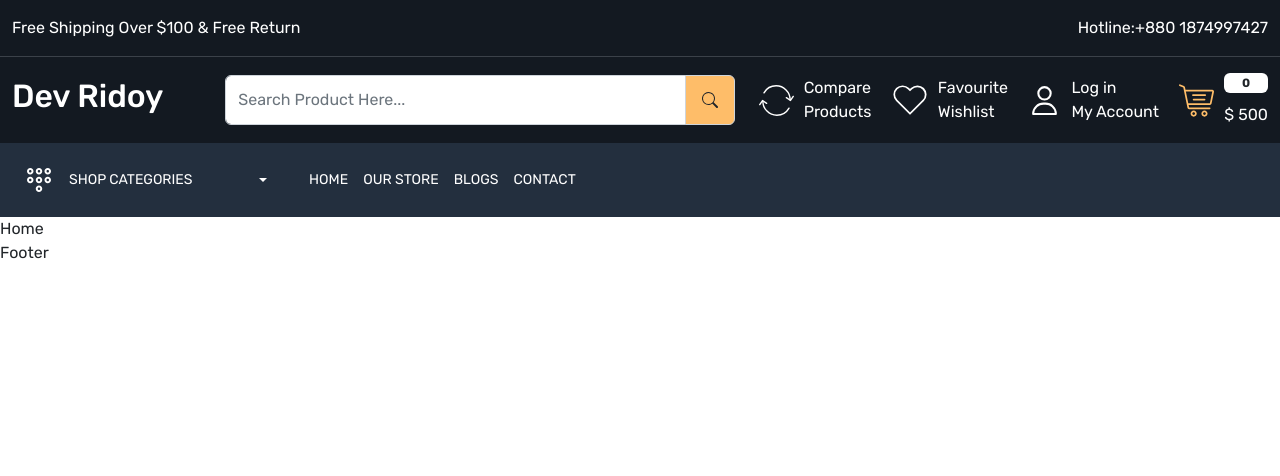
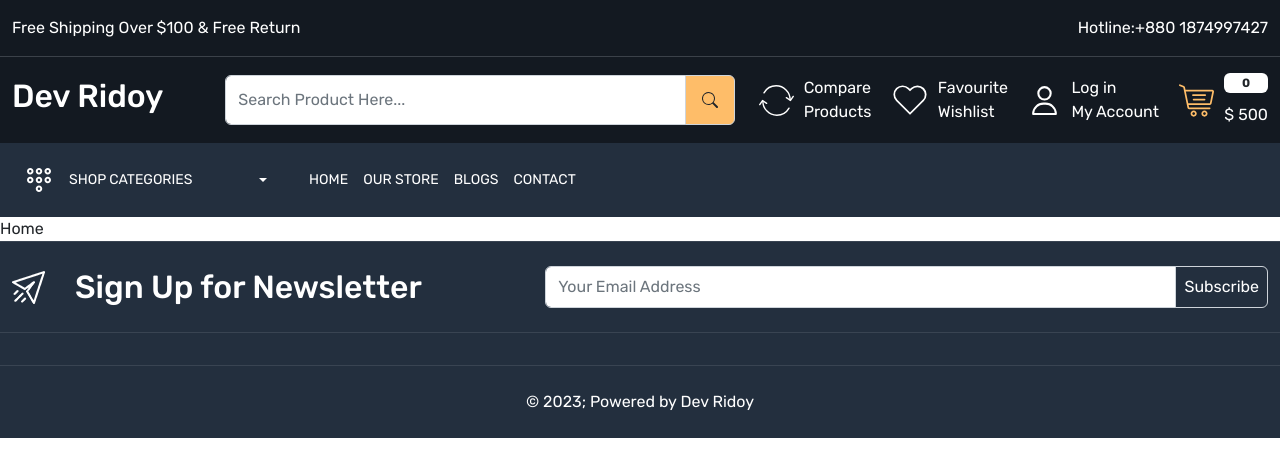
Before and after one commit to ridoy113/corner-ecommerce-app, a React (Create React App) app: page / in a window 1280 px wide. Shown: the top 476 px of the page. Built offline with nearby package versions, Linux system fonts and the light colour scheme.

Commit message:
footer copy right makink complite

```diff
--- a/src/App.css
+++ b/src/App.css
@@ -73,6 +73,21 @@
   background-color: transparent;
   color: var(--color-febd69) !important;
 }
+/* Header Part End Here */
 
 
-/* Header Part End Here */
+
+/* Footer Part */
+
+footer{
+  background-color: var(--color-232f3e);
+}
+footer:not(:first-child){
+  border-top: 1px solid rgba(255,255,255,0.1);
+}
+footer .input-group-text{
+  background-color: var(--color-232f3e);
+  color: white;
+  padding: 8px 17px;
+}
+/* Footer Part Ends Here */
--- a/src/components/Footer.js
+++ b/src/components/Footer.js
@@ -1,9 +1,49 @@
-import React from 'react'
+import React from "react";
 
 const Footer = () => {
   return (
-    <div>Footer</div>
-  )
-}
+    <>
+      <footer className="py-4">
+        <div className="container-xxl">
+          <div className="row align-items-center">
+            <div className="col-5">
+              <div className="footer-top-data d-flex gap-30 align-items-center">
+                <img src="images/newsletter.png" alt="newsletter" />
+                <h2 className="mb-0 text-white">Sign Up for Newsletter</h2>
+              </div>
+            </div>
+            <div className="col-7">
+              <div className="input-group">
+                <input
+                  type="text"
+                  className="form-control py-1"
+                  placeholder="Your Email Address"
+                  aria-label="Your Email Address"
+                  aria-describedby="basic-addon2"
+                />
+                <span className="input-group-text p-2" id="basic-addon2">
+                  Subscribe
+                </span>
+              </div>
+            </div>
+          </div>
+        </div>
+      </footer>
 
-export default Footer
+      <footer className="py-3"></footer>
+      <footer className="py-4">
+        <div className="container-xxl">
+          <div className="row">
+            <div className="col-12">
+              <p className="text-center mb-0 text-white">
+                &copy; {new Date().getFullYear()}; Powered by Dev Ridoy
+              </p>
+            </div>
+          </div>
+        </div>
+      </footer>
+    </>
+  );
+};
+
+export default Footer;
```
